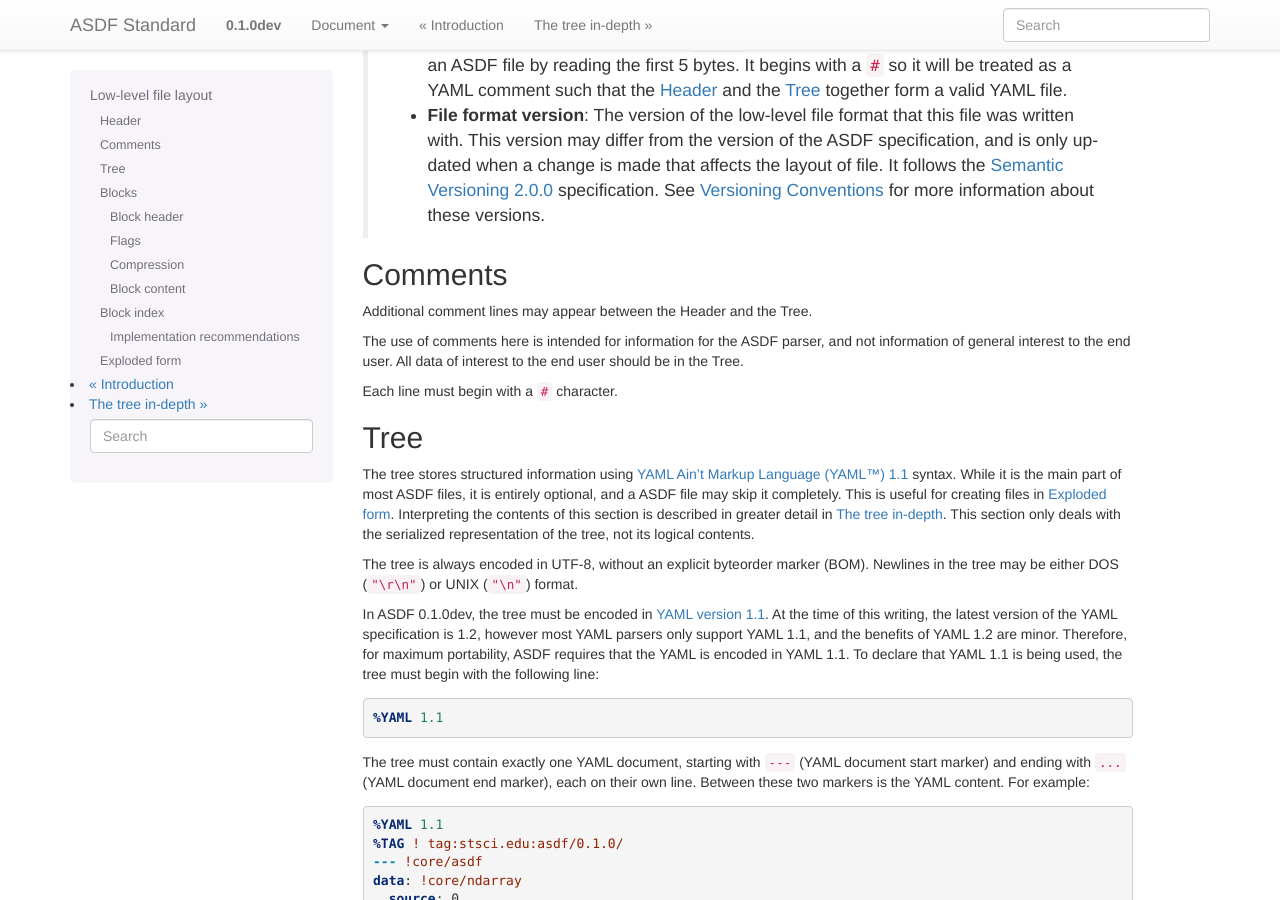
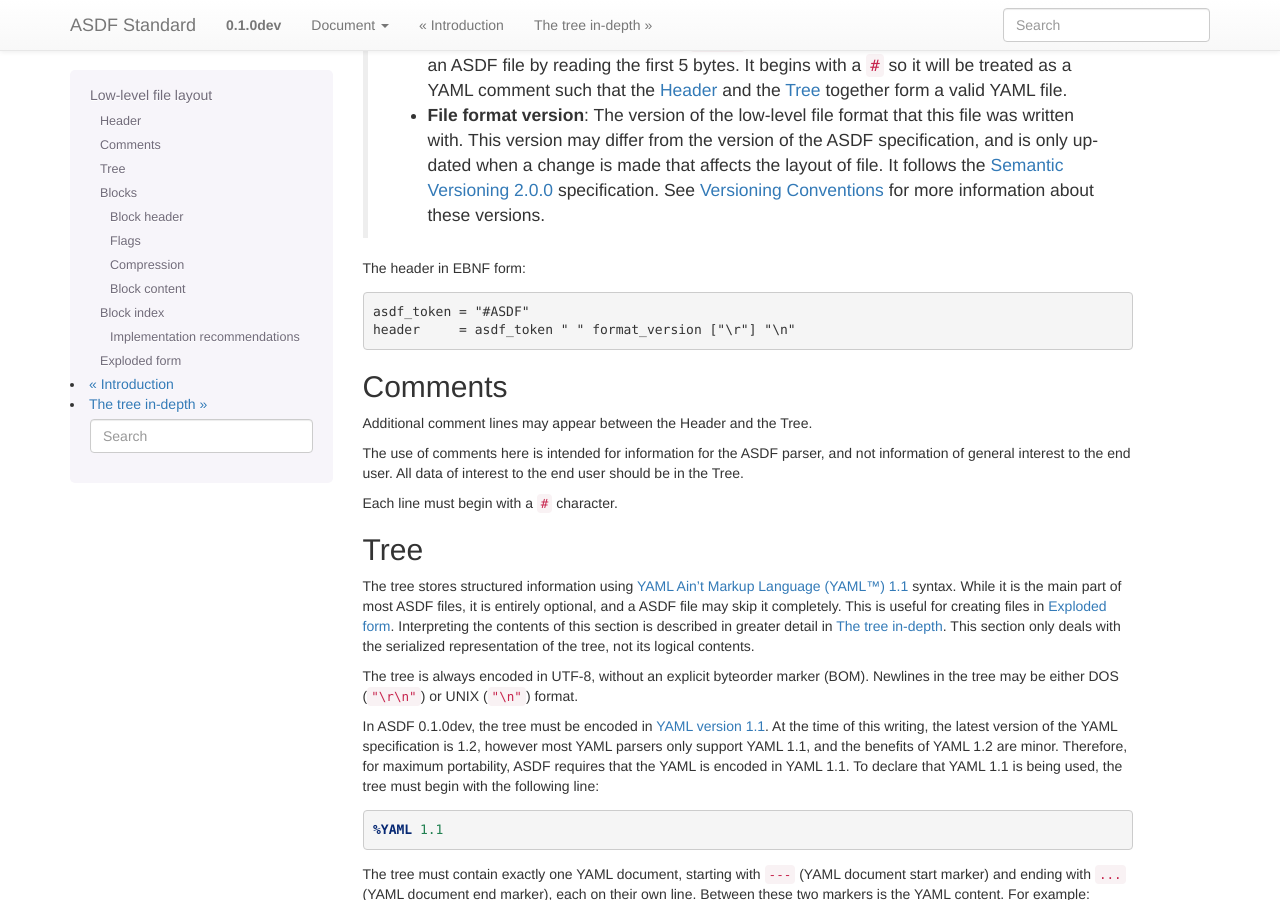
Before and after one commit to asdf-format/asdf-standard, a Sphinx documentation site: the page built from source/file_layout.rst, in a window 1280 px wide and 900 px high, scrolled down 652 px. Built offline with Sphinx 7.4.7, drawn with Linux system fonts in a browser that asks for light colours; pages that are not in the unit, such as notebooks, are missing from menus.

Commit message:
Restore EBNF about ASDF header

```diff
--- a/source/file_layout.rst
+++ b/source/file_layout.rst
@@ -59,6 +59,11 @@ It is made up of two parts, separated by white space characters:
     `Semantic Versioning 2.0.0 <http://semver.org/spec/v2.0.0.html>`__
     specification. See :ref:`versioning-conventions` for more
     information about these versions.
+
+The header in EBNF form::
+
+    asdf_token = "#ASDF"
+    header     = asdf_token " " format_version ["\r"] "\n"
 
 .. _comments:
 
```
